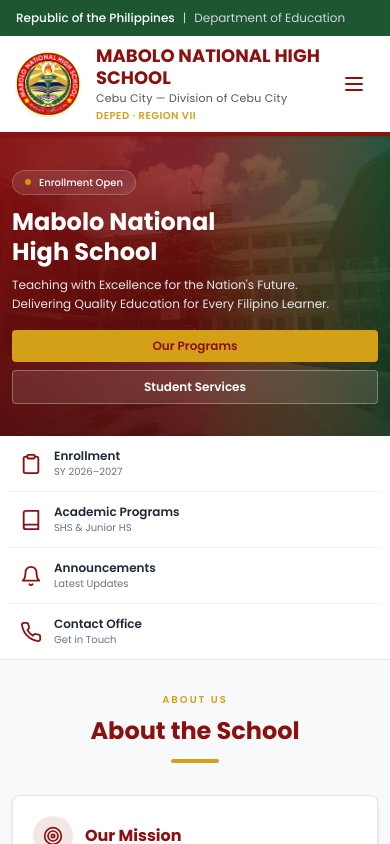
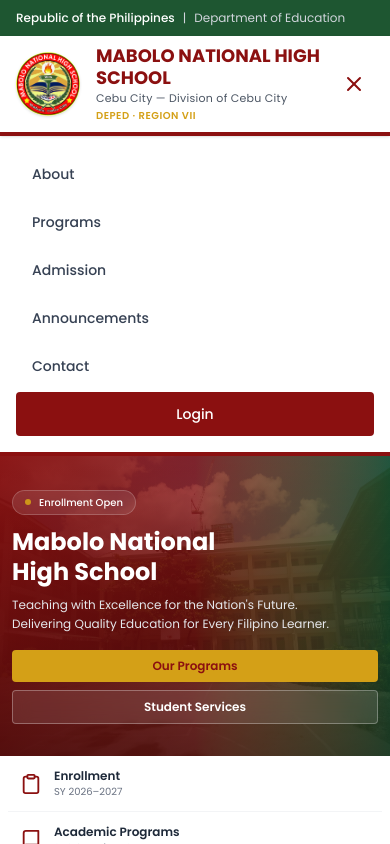
Before and after one commit to earlchristiantagalog/Mabolo-National-High-School, a Next.js app: page / in a window 390 px wide. Both pictures are taken after a click on the button 354 px from the left and 84 px from the top of the page. Shown: the top 844 px of the page. Built offline with nearby package versions, Linux system fonts and the light colour scheme.

Commit message:
Add responsive hamburger menu with toggle to all pages

```diff
--- a/app/(root)/about/page.tsx
+++ b/app/(root)/about/page.tsx
@@ -1,5 +1,8 @@
+"use client";
+
 import Image from "next/image";
 import Link from "next/link";
+import { useState } from "react";
 
 function IconTarget() {
   return (
@@ -26,6 +29,7 @@
 }
 
 export default function AboutPage() {
+  const [mobileOpen, setMobileOpen] = useState(false);
   return (
     <div className="min-h-screen bg-white text-[#1a1a1a]">
       <div className="bg-[#1E5631] text-white text-xs">
@@ -60,12 +64,27 @@
               ))}
               <Link href="/login" className="ml-3 px-5 py-2 text-xs lg:text-sm font-medium bg-[#8B1010] text-white hover:bg-[#6e0d0d] transition-colors rounded">Login</Link>
             </nav>
-            <button className="lg:hidden text-[#8B1010] p-2">
-              <svg xmlns="http://www.w3.org/2000/svg" width="24" height="24" viewBox="0 0 24 24" fill="none" stroke="currentColor" strokeWidth="2" strokeLinecap="round" strokeLinejoin="round"><line x1="4" x2="20" y1="12" y2="12"/><line x1="4" x2="20" y1="6" y2="6"/><line x1="4" x2="20" y1="18" y2="18"/></svg>
+            <button onClick={() => setMobileOpen(!mobileOpen)} className="lg:hidden text-[#8B1010] p-2">
+              {mobileOpen ? (
+                <svg xmlns="http://www.w3.org/2000/svg" width="24" height="24" viewBox="0 0 24 24" fill="none" stroke="currentColor" strokeWidth="2" strokeLinecap="round" strokeLinejoin="round"><line x1="18" x2="6" y1="6" y2="18"/><line x1="6" x2="18" y1="6" y2="18"/></svg>
+              ) : (
+                <svg xmlns="http://www.w3.org/2000/svg" width="24" height="24" viewBox="0 0 24 24" fill="none" stroke="currentColor" strokeWidth="2" strokeLinecap="round" strokeLinejoin="round"><line x1="4" x2="20" y1="12" y2="12"/><line x1="4" x2="20" y1="6" y2="6"/><line x1="4" x2="20" y1="18" y2="18"/></svg>
+              )}
             </button>
           </div>
         </div>
       </header>
+
+      {mobileOpen && (
+        <div className="lg:hidden bg-white border-b-4 border-[#8B1010] shadow-md">
+          <div className="max-w-7xl mx-auto px-4 sm:px-6 lg:px-8 py-4 space-y-1">
+            {[{ label: "About", href: "/about" }, { label: "Programs", href: "/programs" }, { label: "Admission", href: "/admission" }, { label: "Announcements", href: "/news" }, { label: "Contact", href: "/contact" }].map((item) => (
+              <Link key={item.href} href={item.href} onClick={() => setMobileOpen(false)} className="block px-4 py-3 text-sm font-medium text-gray-700 hover:text-[#8B1010] hover:bg-red-50 rounded transition-colors">{item.label}</Link>
+            ))}
+            <Link href="/login" onClick={() => setMobileOpen(false)} className="block px-4 py-3 text-sm font-medium bg-[#8B1010] text-white hover:bg-[#6e0d0d] rounded transition-colors text-center">Login</Link>
+          </div>
+        </div>
+      )}
 
       <section className="relative h-[300px] bg-cover bg-center flex items-center" style={{ backgroundImage: "url('/bg.jpg')" }}>
         <div className="absolute inset-0 bg-gradient-to-r from-[#8B1010]/95 via-[#8B1010]/80 to-[#1E5631]/85" />
--- a/app/(root)/admission/enroll/page.tsx
+++ b/app/(root)/admission/enroll/page.tsx
@@ -290,6 +290,7 @@
 }
 
 export default function EnrollPage() {
+  const [mobileOpen, setMobileOpen] = useState(false);
   const [currentStep, setCurrentStep] = useState(1);
   const totalSteps = 5;
   const schoolYear = getSecondMondayOfMay();
@@ -517,12 +518,27 @@
               ))}
               <Link href="/login" className="ml-3 px-5 py-2 text-xs lg:text-sm font-medium bg-[#8B1010] text-white hover:bg-[#6e0d0d] transition-colors rounded">Login</Link>
             </nav>
-            <button className="lg:hidden text-[#8B1010] p-2">
-              <svg xmlns="http://www.w3.org/2000/svg" width="24" height="24" viewBox="0 0 24 24" fill="none" stroke="currentColor" strokeWidth="2" strokeLinecap="round" strokeLinejoin="round"><line x1="4" x2="20" y1="12" y2="12"/><line x1="4" x2="20" y1="6" y2="6"/><line x1="4" x2="20" y1="18" y2="18"/></svg>
+            <button onClick={() => setMobileOpen(!mobileOpen)} className="lg:hidden text-[#8B1010] p-2">
+              {mobileOpen ? (
+                <svg xmlns="http://www.w3.org/2000/svg" width="24" height="24" viewBox="0 0 24 24" fill="none" stroke="currentColor" strokeWidth="2" strokeLinecap="round" strokeLinejoin="round"><line x1="18" x2="6" y1="6" y2="18"/><line x1="6" x2="18" y1="6" y2="18"/></svg>
+              ) : (
+                <svg xmlns="http://www.w3.org/2000/svg" width="24" height="24" viewBox="0 0 24 24" fill="none" stroke="currentColor" strokeWidth="2" strokeLinecap="round" strokeLinejoin="round"><line x1="4" x2="20" y1="12" y2="12"/><line x1="4" x2="20" y1="6" y2="6"/><line x1="4" x2="20" y1="18" y2="18"/></svg>
+              )}
             </button>
           </div>
         </div>
       </header>
+
+      {mobileOpen && (
+        <div className="lg:hidden bg-white border-b-4 border-[#8B1010] shadow-md">
+          <div className="max-w-7xl mx-auto px-4 sm:px-6 lg:px-8 py-4 space-y-1">
+            {[{ label: "About", href: "/about" }, { label: "Programs", href: "/programs" }, { label: "Admission", href: "/admission" }, { label: "Announcements", href: "/news" }, { label: "Contact", href: "/contact" }].map((item) => (
+              <Link key={item.href} href={item.href} onClick={() => setMobileOpen(false)} className="block px-4 py-3 text-sm font-medium text-gray-700 hover:text-[#8B1010] hover:bg-red-50 rounded transition-colors">{item.label}</Link>
+            ))}
+            <Link href="/login" onClick={() => setMobileOpen(false)} className="block px-4 py-3 text-sm font-medium bg-[#8B1010] text-white hover:bg-[#6e0d0d] rounded transition-colors text-center">Login</Link>
+          </div>
+        </div>
+      )}
 
       <section className="relative h-[200px] sm:h-[250px] bg-cover bg-center flex items-center" style={{ backgroundImage: "url('/bg.jpg')" }}>
         <div className="absolute inset-0 bg-gradient-to-r from-[#8B1010]/95 via-[#8B1010]/80 to-[#1E5631]/85" />
--- a/app/(root)/admission/page.tsx
+++ b/app/(root)/admission/page.tsx
@@ -1,7 +1,11 @@
+"use client";
+
 import Image from "next/image";
 import Link from "next/link";
+import { useState } from "react";
 
 export default function AdmissionPage() {
+  const [mobileOpen, setMobileOpen] = useState(false);
   return (
     <div className="min-h-screen bg-white text-[#1a1a1a]">
       <div className="bg-[#1E5631] text-white text-xs">
@@ -36,12 +40,27 @@
               ))}
               <Link href="/login" className="ml-3 px-5 py-2 text-xs lg:text-sm font-medium bg-[#8B1010] text-white hover:bg-[#6e0d0d] transition-colors rounded">Login</Link>
             </nav>
-            <button className="lg:hidden text-[#8B1010] p-2">
-              <svg xmlns="http://www.w3.org/2000/svg" width="24" height="24" viewBox="0 0 24 24" fill="none" stroke="currentColor" strokeWidth="2" strokeLinecap="round" strokeLinejoin="round"><line x1="4" x2="20" y1="12" y2="12"/><line x1="4" x2="20" y1="6" y2="6"/><line x1="4" x2="20" y1="18" y2="18"/></svg>
+            <button onClick={() => setMobileOpen(!mobileOpen)} className="lg:hidden text-[#8B1010] p-2">
+              {mobileOpen ? (
+                <svg xmlns="http://www.w3.org/2000/svg" width="24" height="24" viewBox="0 0 24 24" fill="none" stroke="currentColor" strokeWidth="2" strokeLinecap="round" strokeLinejoin="round"><line x1="18" x2="6" y1="6" y2="18"/><line x1="6" x2="18" y1="6" y2="18"/></svg>
+              ) : (
+                <svg xmlns="http://www.w3.org/2000/svg" width="24" height="24" viewBox="0 0 24 24" fill="none" stroke="currentColor" strokeWidth="2" strokeLinecap="round" strokeLinejoin="round"><line x1="4" x2="20" y1="12" y2="12"/><line x1="4" x2="20" y1="6" y2="6"/><line x1="4" x2="20" y1="18" y2="18"/></svg>
+              )}
             </button>
           </div>
         </div>
       </header>
+
+      {mobileOpen && (
+        <div className="lg:hidden bg-white border-b-4 border-[#8B1010] shadow-md">
+          <div className="max-w-7xl mx-auto px-4 sm:px-6 lg:px-8 py-4 space-y-1">
+            {[{ label: "About", href: "/about" }, { label: "Programs", href: "/programs" }, { label: "Admission", href: "/admission" }, { label: "Announcements", href: "/news" }, { label: "Contact", href: "/contact" }].map((item) => (
+              <Link key={item.href} href={item.href} onClick={() => setMobileOpen(false)} className="block px-4 py-3 text-sm font-medium text-gray-700 hover:text-[#8B1010] hover:bg-red-50 rounded transition-colors">{item.label}</Link>
+            ))}
+            <Link href="/login" onClick={() => setMobileOpen(false)} className="block px-4 py-3 text-sm font-medium bg-[#8B1010] text-white hover:bg-[#6e0d0d] rounded transition-colors text-center">Login</Link>
+          </div>
+        </div>
+      )}
 
       <section className="relative h-[300px] bg-cover bg-center flex items-center" style={{ backgroundImage: "url('/bg.jpg')" }}>
         <div className="absolute inset-0 bg-gradient-to-r from-[#8B1010]/95 via-[#8B1010]/80 to-[#1E5631]/85" />
--- a/app/(root)/contact/page.tsx
+++ b/app/(root)/contact/page.tsx
@@ -86,6 +86,7 @@
 }
 
 export default function ContactPage() {
+  const [mobileOpen, setMobileOpen] = useState(false);
   const [subject, setSubject] = useState("");
 
   const subjectOptions = [
@@ -131,12 +132,27 @@
               ))}
               <Link href="/login" className="ml-3 px-5 py-2 text-xs lg:text-sm font-medium bg-[#8B1010] text-white hover:bg-[#6e0d0d] transition-colors rounded">Login</Link>
             </nav>
-            <button className="lg:hidden text-[#8B1010] p-2">
-              <svg xmlns="http://www.w3.org/2000/svg" width="24" height="24" viewBox="0 0 24 24" fill="none" stroke="currentColor" strokeWidth="2" strokeLinecap="round" strokeLinejoin="round"><line x1="4" x2="20" y1="12" y2="12"/><line x1="4" x2="20" y1="6" y2="6"/><line x1="4" x2="20" y1="18" y2="18"/></svg>
+            <button onClick={() => setMobileOpen(!mobileOpen)} className="lg:hidden text-[#8B1010] p-2">
+              {mobileOpen ? (
+                <svg xmlns="http://www.w3.org/2000/svg" width="24" height="24" viewBox="0 0 24 24" fill="none" stroke="currentColor" strokeWidth="2" strokeLinecap="round" strokeLinejoin="round"><line x1="18" x2="6" y1="6" y2="18"/><line x1="6" x2="18" y1="6" y2="18"/></svg>
+              ) : (
+                <svg xmlns="http://www.w3.org/2000/svg" width="24" height="24" viewBox="0 0 24 24" fill="none" stroke="currentColor" strokeWidth="2" strokeLinecap="round" strokeLinejoin="round"><line x1="4" x2="20" y1="12" y2="12"/><line x1="4" x2="20" y1="6" y2="6"/><line x1="4" x2="20" y1="18" y2="18"/></svg>
+              )}
             </button>
           </div>
         </div>
       </header>
+
+      {mobileOpen && (
+        <div className="lg:hidden bg-white border-b-4 border-[#8B1010] shadow-md">
+          <div className="max-w-7xl mx-auto px-4 sm:px-6 lg:px-8 py-4 space-y-1">
+            {[{ label: "About", href: "/about" }, { label: "Programs", href: "/programs" }, { label: "Admission", href: "/admission" }, { label: "Announcements", href: "/news" }, { label: "Contact", href: "/contact" }].map((item) => (
+              <Link key={item.href} href={item.href} onClick={() => setMobileOpen(false)} className="block px-4 py-3 text-sm font-medium text-gray-700 hover:text-[#8B1010] hover:bg-red-50 rounded transition-colors">{item.label}</Link>
+            ))}
+            <Link href="/login" onClick={() => setMobileOpen(false)} className="block px-4 py-3 text-sm font-medium bg-[#8B1010] text-white hover:bg-[#6e0d0d] rounded transition-colors text-center">Login</Link>
+          </div>
+        </div>
+      )}
 
       <section className="relative h-[300px] bg-cover bg-center flex items-center" style={{ backgroundImage: "url('/bg.jpg')" }}>
         <div className="absolute inset-0 bg-gradient-to-r from-[#8B1010]/95 via-[#8B1010]/80 to-[#1E5631]/85" />
--- a/app/(root)/news/page.tsx
+++ b/app/(root)/news/page.tsx
@@ -92,6 +92,7 @@
 }
 
 export default function NewsPage() {
+  const [mobileOpen, setMobileOpen] = useState(false);
   const [page, setPage] = useState(1);
   const perPage = 5;
   const totalPages = Math.ceil(newsArticles.length / perPage);
@@ -130,12 +131,27 @@
               ))}
               <Link href="/login" className="ml-3 px-5 py-2 text-xs lg:text-sm font-medium bg-[#8B1010] text-white hover:bg-[#6e0d0d] transition-colors rounded">Login</Link>
             </nav>
-            <button className="lg:hidden text-[#8B1010] p-2">
-              <svg xmlns="http://www.w3.org/2000/svg" width="24" height="24" viewBox="0 0 24 24" fill="none" stroke="currentColor" strokeWidth="2" strokeLinecap="round" strokeLinejoin="round"><line x1="4" x2="20" y1="12" y2="12"/><line x1="4" x2="20" y1="6" y2="6"/><line x1="4" x2="20" y1="18" y2="18"/></svg>
+            <button onClick={() => setMobileOpen(!mobileOpen)} className="lg:hidden text-[#8B1010] p-2">
+              {mobileOpen ? (
+                <svg xmlns="http://www.w3.org/2000/svg" width="24" height="24" viewBox="0 0 24 24" fill="none" stroke="currentColor" strokeWidth="2" strokeLinecap="round" strokeLinejoin="round"><line x1="18" x2="6" y1="6" y2="18"/><line x1="6" x2="18" y1="6" y2="18"/></svg>
+              ) : (
+                <svg xmlns="http://www.w3.org/2000/svg" width="24" height="24" viewBox="0 0 24 24" fill="none" stroke="currentColor" strokeWidth="2" strokeLinecap="round" strokeLinejoin="round"><line x1="4" x2="20" y1="12" y2="12"/><line x1="4" x2="20" y1="6" y2="6"/><line x1="4" x2="20" y1="18" y2="18"/></svg>
+              )}
             </button>
           </div>
         </div>
       </header>
+
+      {mobileOpen && (
+        <div className="lg:hidden bg-white border-b-4 border-[#8B1010] shadow-md">
+          <div className="max-w-7xl mx-auto px-4 sm:px-6 lg:px-8 py-4 space-y-1">
+            {[{ label: "About", href: "/about" }, { label: "Programs", href: "/programs" }, { label: "Admission", href: "/admission" }, { label: "Announcements", href: "/news" }, { label: "Contact", href: "/contact" }].map((item) => (
+              <Link key={item.href} href={item.href} onClick={() => setMobileOpen(false)} className="block px-4 py-3 text-sm font-medium text-gray-700 hover:text-[#8B1010] hover:bg-red-50 rounded transition-colors">{item.label}</Link>
+            ))}
+            <Link href="/login" onClick={() => setMobileOpen(false)} className="block px-4 py-3 text-sm font-medium bg-[#8B1010] text-white hover:bg-[#6e0d0d] rounded transition-colors text-center">Login</Link>
+          </div>
+        </div>
+      )}
 
       <section className="relative h-[300px] bg-cover bg-center flex items-center" style={{ backgroundImage: "url('/bg.jpg')" }}>
         <div className="absolute inset-0 bg-gradient-to-r from-[#8B1010]/95 via-[#8B1010]/80 to-[#1E5631]/85" />
--- a/app/(root)/page.tsx
+++ b/app/(root)/page.tsx
@@ -1,5 +1,8 @@
+"use client";
+
 import Image from "next/image";
 import Link from "next/link";
+import { useState } from "react";
 
 function IconClipboard() {
   return (
@@ -134,6 +137,7 @@
 }
 
 export default function Home() {
+  const [mobileOpen, setMobileOpen] = useState(false);
   return (
     <div className="min-h-screen bg-white text-[#1a1a1a]">
       {/* Top Government Bar */}
@@ -170,12 +174,27 @@
               ))}
               <Link href="/login" className="ml-3 px-5 py-2 text-xs lg:text-sm font-medium bg-[#8B1010] text-white hover:bg-[#6e0d0d] transition-colors rounded">Login</Link>
             </nav>
-            <button className="lg:hidden text-[#8B1010] p-2">
-              <svg xmlns="http://www.w3.org/2000/svg" width="24" height="24" viewBox="0 0 24 24" fill="none" stroke="currentColor" strokeWidth="2" strokeLinecap="round" strokeLinejoin="round"><line x1="4" x2="20" y1="12" y2="12"/><line x1="4" x2="20" y1="6" y2="6"/><line x1="4" x2="20" y1="18" y2="18"/></svg>
+            <button onClick={() => setMobileOpen(!mobileOpen)} className="lg:hidden text-[#8B1010] p-2">
+              {mobileOpen ? (
+                <svg xmlns="http://www.w3.org/2000/svg" width="24" height="24" viewBox="0 0 24 24" fill="none" stroke="currentColor" strokeWidth="2" strokeLinecap="round" strokeLinejoin="round"><line x1="18" x2="6" y1="6" y2="18"/><line x1="6" x2="18" y1="6" y2="18"/></svg>
+              ) : (
+                <svg xmlns="http://www.w3.org/2000/svg" width="24" height="24" viewBox="0 0 24 24" fill="none" stroke="currentColor" strokeWidth="2" strokeLinecap="round" strokeLinejoin="round"><line x1="4" x2="20" y1="12" y2="12"/><line x1="4" x2="20" y1="6" y2="6"/><line x1="4" x2="20" y1="18" y2="18"/></svg>
+              )}
             </button>
           </div>
         </div>
       </header>
+
+      {mobileOpen && (
+        <div className="lg:hidden bg-white border-b-4 border-[#8B1010] shadow-md">
+          <div className="max-w-7xl mx-auto px-4 sm:px-6 lg:px-8 py-4 space-y-1">
+            {[{ label: "About", href: "/about" }, { label: "Programs", href: "/programs" }, { label: "Admission", href: "/admission" }, { label: "Announcements", href: "/news" }, { label: "Contact", href: "/contact" }].map((item) => (
+              <Link key={item.href} href={item.href} onClick={() => setMobileOpen(false)} className="block px-4 py-3 text-sm font-medium text-gray-700 hover:text-[#8B1010] hover:bg-red-50 rounded transition-colors">{item.label}</Link>
+            ))}
+            <Link href="/login" onClick={() => setMobileOpen(false)} className="block px-4 py-3 text-sm font-medium bg-[#8B1010] text-white hover:bg-[#6e0d0d] rounded transition-colors text-center">Login</Link>
+          </div>
+        </div>
+      )}
 
       {/* Hero */}
       <section
--- a/app/(root)/programs/page.tsx
+++ b/app/(root)/programs/page.tsx
@@ -1,7 +1,11 @@
+"use client";
+
 import Image from "next/image";
 import Link from "next/link";
+import { useState } from "react";
 
 export default function ProgramsPage() {
+  const [mobileOpen, setMobileOpen] = useState(false);
   return (
     <div className="min-h-screen bg-white text-[#1a1a1a]">
       <div className="bg-[#1E5631] text-white text-xs">
@@ -36,12 +40,27 @@
               ))}
               <Link href="/login" className="ml-3 px-5 py-2 text-xs lg:text-sm font-medium bg-[#8B1010] text-white hover:bg-[#6e0d0d] transition-colors rounded">Login</Link>
             </nav>
-            <button className="lg:hidden text-[#8B1010] p-2">
-              <svg xmlns="http://www.w3.org/2000/svg" width="24" height="24" viewBox="0 0 24 24" fill="none" stroke="currentColor" strokeWidth="2" strokeLinecap="round" strokeLinejoin="round"><line x1="4" x2="20" y1="12" y2="12"/><line x1="4" x2="20" y1="6" y2="6"/><line x1="4" x2="20" y1="18" y2="18"/></svg>
+            <button onClick={() => setMobileOpen(!mobileOpen)} className="lg:hidden text-[#8B1010] p-2">
+              {mobileOpen ? (
+                <svg xmlns="http://www.w3.org/2000/svg" width="24" height="24" viewBox="0 0 24 24" fill="none" stroke="currentColor" strokeWidth="2" strokeLinecap="round" strokeLinejoin="round"><line x1="18" x2="6" y1="6" y2="18"/><line x1="6" x2="18" y1="6" y2="18"/></svg>
+              ) : (
+                <svg xmlns="http://www.w3.org/2000/svg" width="24" height="24" viewBox="0 0 24 24" fill="none" stroke="currentColor" strokeWidth="2" strokeLinecap="round" strokeLinejoin="round"><line x1="4" x2="20" y1="12" y2="12"/><line x1="4" x2="20" y1="6" y2="6"/><line x1="4" x2="20" y1="18" y2="18"/></svg>
+              )}
             </button>
           </div>
         </div>
       </header>
+
+      {mobileOpen && (
+        <div className="lg:hidden bg-white border-b-4 border-[#8B1010] shadow-md">
+          <div className="max-w-7xl mx-auto px-4 sm:px-6 lg:px-8 py-4 space-y-1">
+            {[{ label: "About", href: "/about" }, { label: "Programs", href: "/programs" }, { label: "Admission", href: "/admission" }, { label: "Announcements", href: "/news" }, { label: "Contact", href: "/contact" }].map((item) => (
+              <Link key={item.href} href={item.href} onClick={() => setMobileOpen(false)} className="block px-4 py-3 text-sm font-medium text-gray-700 hover:text-[#8B1010] hover:bg-red-50 rounded transition-colors">{item.label}</Link>
+            ))}
+            <Link href="/login" onClick={() => setMobileOpen(false)} className="block px-4 py-3 text-sm font-medium bg-[#8B1010] text-white hover:bg-[#6e0d0d] rounded transition-colors text-center">Login</Link>
+          </div>
+        </div>
+      )}
 
       <section className="relative h-[300px] bg-cover bg-center flex items-center" style={{ backgroundImage: "url('/bg.jpg')" }}>
         <div className="absolute inset-0 bg-gradient-to-r from-[#8B1010]/95 via-[#8B1010]/80 to-[#1E5631]/85" />
```
